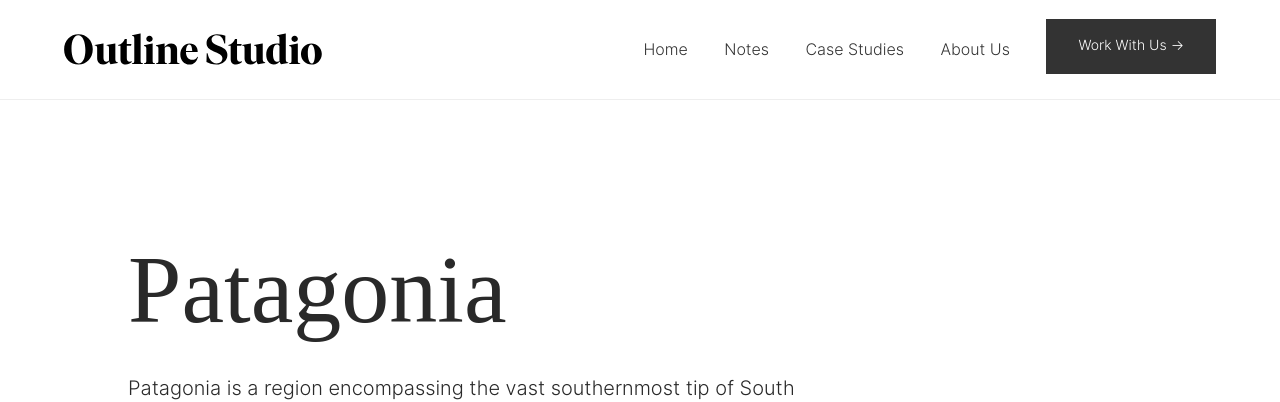
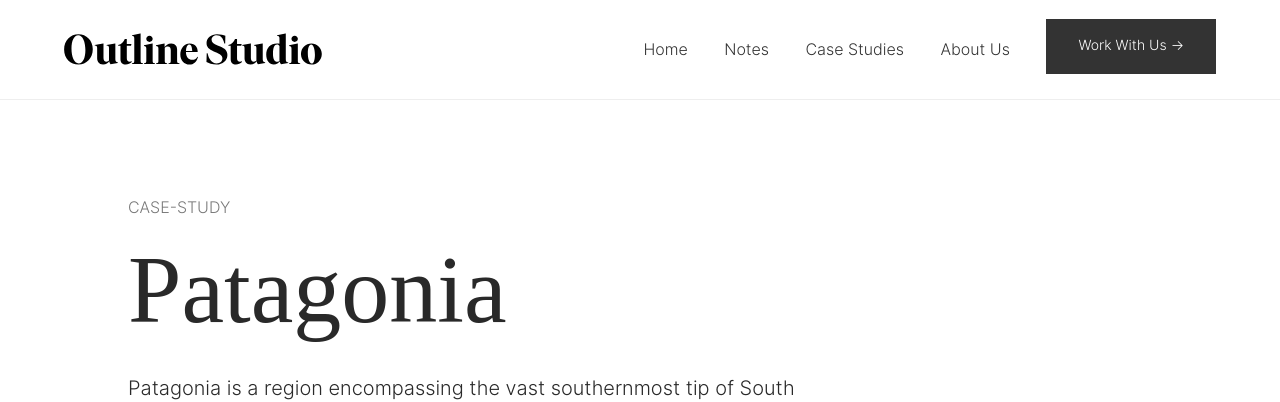
Before and after one commit to aarongilmore/outline-studio, a Jekyll site: the page built from _case-studies/test.markdown, in a window 1280 px wide and 1105 px high. Shown: the top 402 px of the window. Built offline with Jekyll 4.4.1, drawn with Linux system fonts in a browser that asks for light colours; nearby versions of some CDN libraries; some web fonts are replaced.

Commit message:
Updated Test

```diff
--- a/_case-studies/test.markdown
+++ b/_case-studies/test.markdown
@@ -1,6 +1,8 @@
 ---
 title: Patagonia
 date: 2019-11-17 16:51:00 +01:00
+categories:
+- case-study
 cover_image: "/uploads/arto-marttinen-6Wt0kG2zK4A-unsplash.jpg"
 social_image:
 excerpt: This is an excerpt on the Patagonia case study.
```
